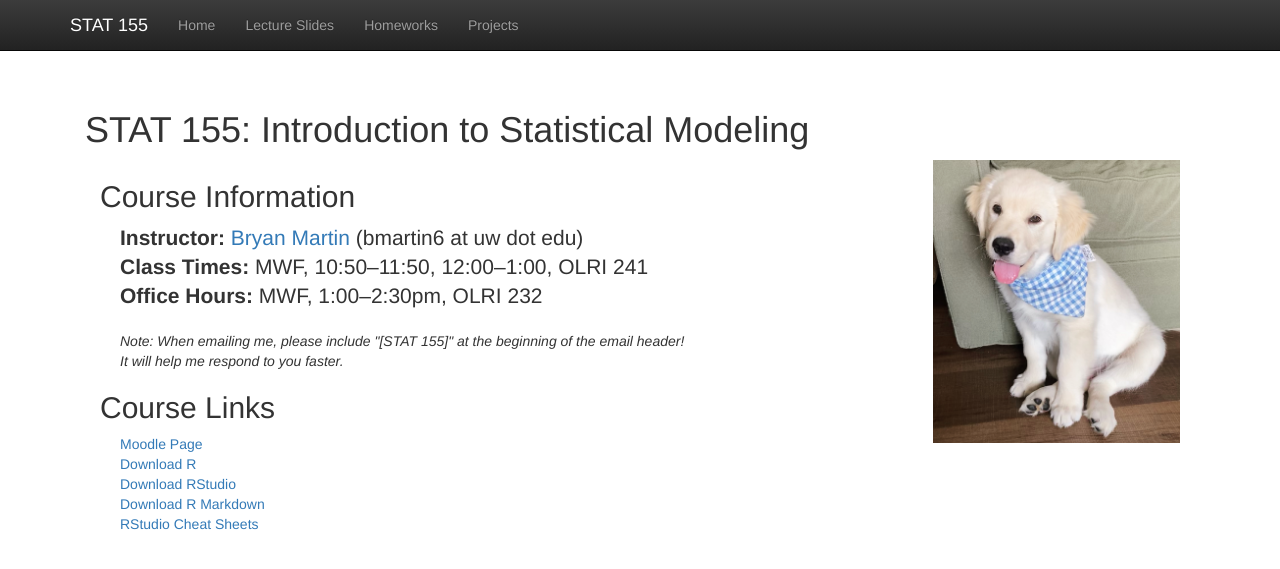
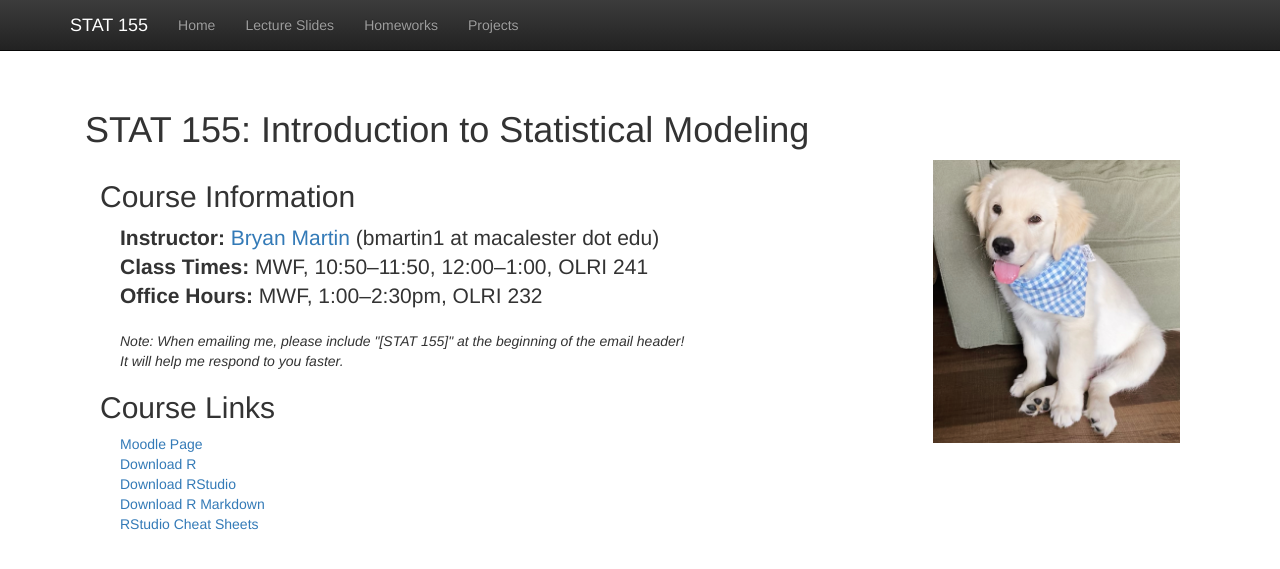
Before and after one commit to bryandmartin/STAT155, a Jekyll site: the page built from index.html, in a window 1280 px wide. Shown: the top 569 px of the page. Built offline with Jekyll 4.4.1, drawn with Linux system fonts in a browser that asks for light colours; nearby versions of some CDN libraries.

Commit message:
Update email

```diff
--- a/index.html
+++ b/index.html
@@ -8,7 +8,7 @@ title:  'STAT 155'
 <div class="col-md-9">
 <h2> Course Information </h2>
 <p class="lead" style="padding:0px;margin:0px 20px 0px;">
-  <b>Instructor:</b> <a href="https://bryandmartin.github.io">Bryan Martin</a> (bmartin6 at uw dot edu)
+  <b>Instructor:</b> <a href="https://bryandmartin.github.io">Bryan Martin</a> (bmartin1 at macalester dot edu)
 <br>
   <b>Class Times:</b> MWF, 10:50&ndash;11:50, 12:00&ndash;1:00, OLRI 241
 <br>
```
Also changed, not shown: 1 other file.
